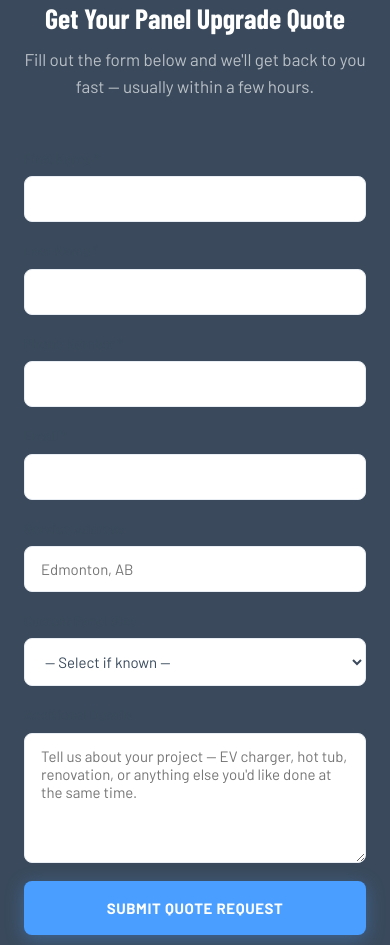
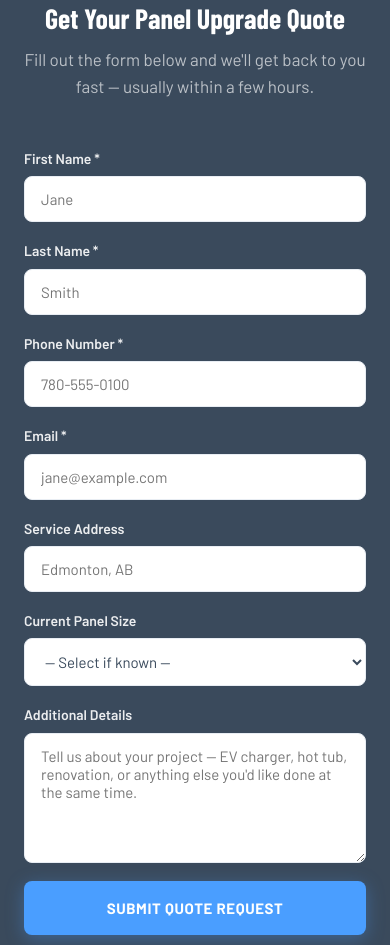
Before and after one commit to Seth1477/voltura-electrical, a plain HTML site: page panel-upgrade-edmonton/index.html in a window 390 px wide. Shown: the part 7004-7949 px from the top of the page. Drawn offline with nearby package versions, Linux system fonts and the light colour scheme; a web font is replaced by a local one.

Commit message:
Fix form labels visibility and add placeholder text
- Add CSS override so labels appear white on the dark navy form background
- Add placeholder text to First Name, Last Name, Phone, Email fields
  which previously showed completely blank

Co-Authored-By: Claude Sonnet 4.6 <noreply@anthropic.com>

```diff
--- a/css/style.css
+++ b/css/style.css
@@ -1275,6 +1275,7 @@ img { max-width: 100%; display: block; }
 
 
 .form-group label { font-size: 14px; font-weight: 600; color: var(--navy); }
+.contact-section .form-group label { color: rgba(255,255,255,0.9); }
 
 
 .form-group input,
--- a/panel-upgrade-edmonton/index.html
+++ b/panel-upgrade-edmonton/index.html
@@ -555,7 +555,7 @@
 
           <label for="fname">First Name *</label>
 
-          <input type="text" id="fname" name="first_name" required>
+          <input type="text" id="fname" name="first_name" placeholder="Jane" required>
 
         </div>
 
@@ -563,7 +563,7 @@
 
           <label for="lname">Last Name *</label>
 
-          <input type="text" id="lname" name="last_name" required>
+          <input type="text" id="lname" name="last_name" placeholder="Smith" required>
 
         </div>
 
@@ -575,7 +575,7 @@
 
           <label for="phone">Phone Number *</label>
 
-          <input type="tel" id="phone" name="phone" required>
+          <input type="tel" id="phone" name="phone" placeholder="780-555-0100" required>
 
         </div>
 
@@ -583,7 +583,7 @@
 
           <label for="email">Email *</label>
 
-          <input type="email" id="email" name="email" required>
+          <input type="email" id="email" name="email" placeholder="jane@example.com" required>
 
         </div>
 
```
